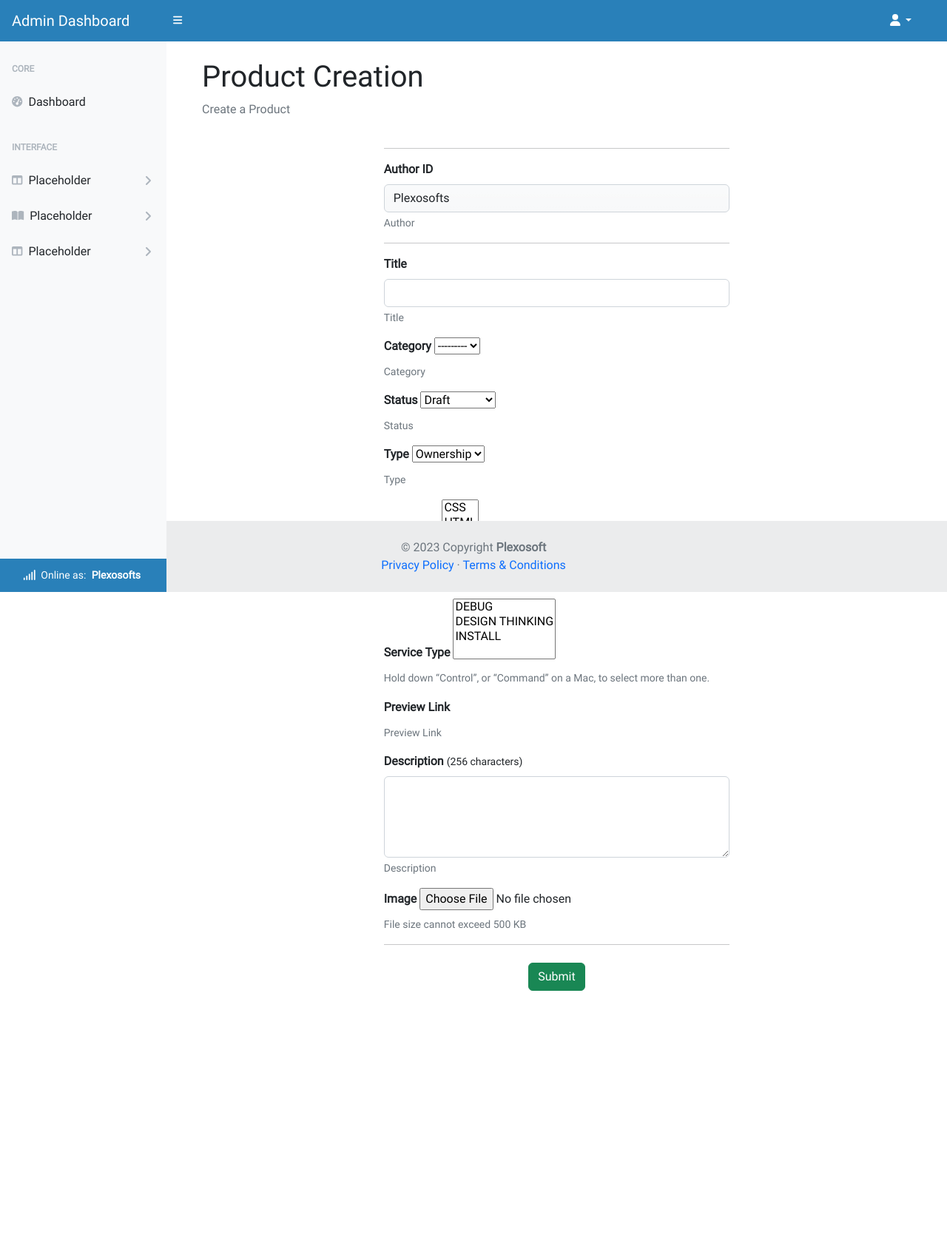
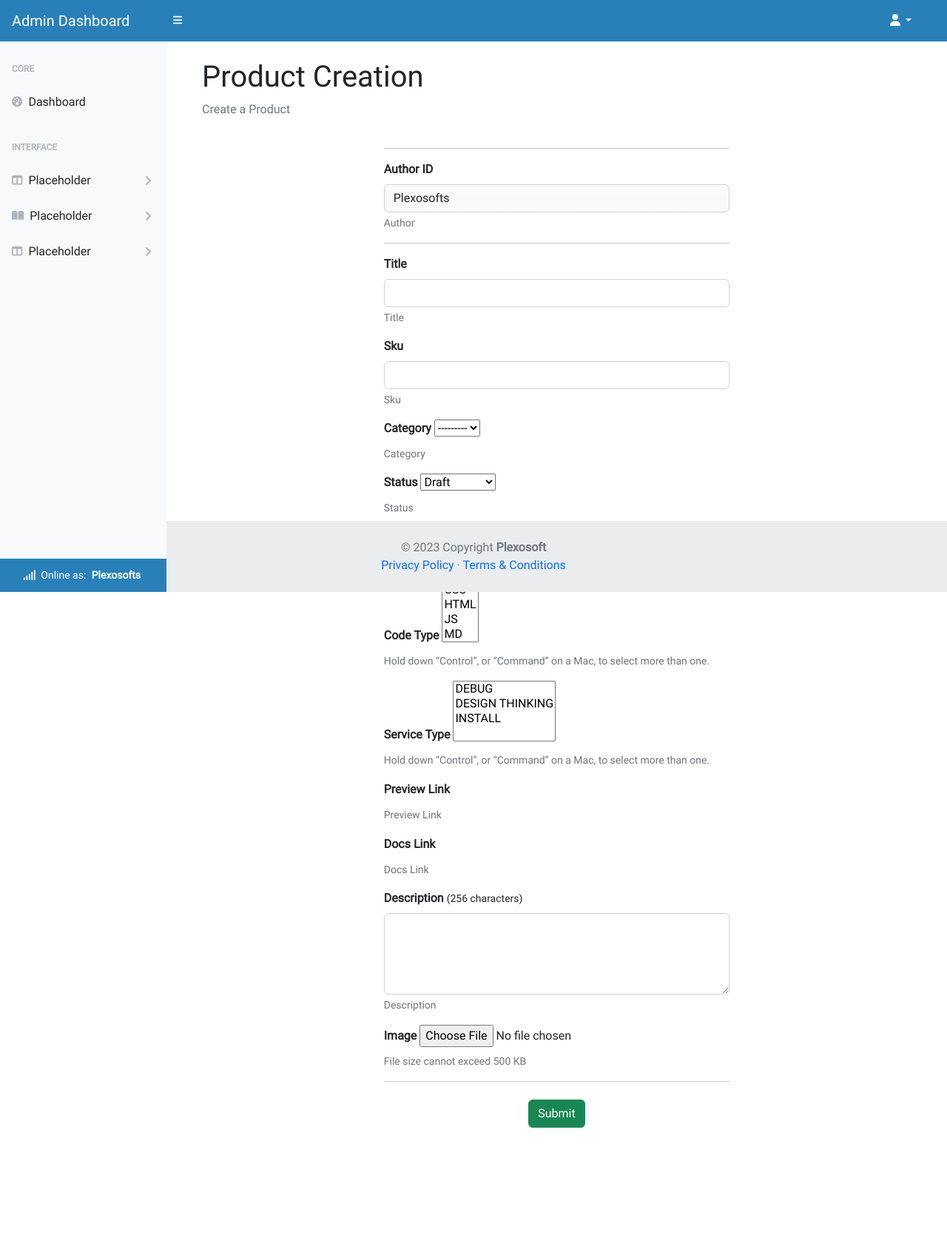
Before and after one commit to Code-Institute-Submissions/py, a Django app: page /account/admin/create/ in a window 1280 px wide. Shown: the whole page at 74% size. Before the commit the page ends 1339 px from the top, so only its background shows below. Run offline with Django 3.2, Linux system fonts and the light colour scheme; a user stored in the database is signed in; data comes from the database, SQL or seed files in the repository; both versions use the stored data as it was after the commit; data that the repository does not hold is empty; some libraries are stand-ins or nearby versions; some web fonts are replaced.

Commit message:
feat: add docs field to the product model & sku to the template

```diff
--- a/admin_dashboard/templates/admin-dashboard/create_product.html
+++ b/admin_dashboard/templates/admin-dashboard/create_product.html
@@ -45,6 +45,19 @@
                         <div class="errors">{{ form.title.errors }}</div>
                         {% endif %}
                         <div class="form-text">{{ form.title.help_text }}</div>
+                    </div>
+
+
+                    <!-- SKU Number  -->
+                    <div class="mb-3">
+                        <label for="{{ form.sku.id_for_label }}"
+                            class="form-label"><strong>{{ form.sku.label }}</strong></label>
+                        <input type="text" name="{{ form.sku.name }}" class="form-control"
+                            id="{{ form.sku.id_for_label }}" value="{{ form.sku.value|default:'' }}" required>
+                        {% if form.sku.errors %}
+                        <div class="errors">{{ form.sku.errors }}</div>
+                        {% endif %}
+                        <div class="form-text">{{ form.sku.help_text }}</div>
                     </div>
 
 
@@ -115,6 +128,17 @@
                         <div class="form-text">{{ form.preview.help_text }}</div>
                     </div>
 
+                    <!-- Docs Link -->
+                    <div class="mb-3">
+                        <label for="{{ form.type.id_for_label }}"
+                            class="form-label"><strong>{{ form.docs.label }}</strong></label>
+                        {{ form.docs }}
+                        {% if form.docs.errors %}
+                        <div class="errors">{{ form.docs.errors }}</div>
+                        {% endif %}
+                        <div class="form-text">{{ form.docs.help_text }}</div>
+                    </div>
+
                     <!-- Description -->
                     <div class="mb-3">
                         <label for="{{ form.description.id_for_label }}"
--- a/product_service/forms.py
+++ b/product_service/forms.py
@@ -22,7 +22,7 @@ class AdminProductCreationForm(forms.ModelForm):
         fields = [
             'title', 'sku', 'price', 'description', 'status',
             'category', 'excerpt', 'type', 'code', 'service',
-            'preview', 'slug', 'image', 'image_url', 'author',
+            'preview', 'docs', 'slug', 'image', 'image_url', 'author',
         ]
 
         widgets = {
@@ -42,6 +42,7 @@ class AdminProductCreationForm(forms.ModelForm):
             'code': 'Code Type',
             'service': 'Service Type',
             'preview': 'Preview Link',
+            'docs': 'Docs Link',
             'slug': 'Slug',
             'image': 'Image',
             'image_url': 'Image URL',
@@ -61,6 +62,7 @@ class AdminProductCreationForm(forms.ModelForm):
             'code': 'Hold down “Control”, or “Command” on a Mac, to select more than one.',
             'service': 'Hold down “Control”, or “Command” on a Mac, to select more than one.',
             'preview': 'Preview Link',
+            'docs': 'Docs Link',
             'slug': 'Slug',
             'image': 'File size cannot exceed 500 KB',
             'image_url': 'Image URL',
--- a/product_service/models.py
+++ b/product_service/models.py
@@ -80,6 +80,9 @@ class Product(models.Model):
     service = models.ManyToManyField(ServiceType, related_name="service_type")
 
     preview = models.URLField(
+        max_length=1024, null=True, blank=True, unique=True)
+
+    docs = models.URLField(
         max_length=1024, null=True, blank=True, unique=True)
 
     slug = models.SlugField(max_length=200, unique=True)
```
Also changed, not shown: docs/erd/erd.md (+2 -0 lines), db.sqlite3, product_service/migrations/0011_product_docs.py (added).
